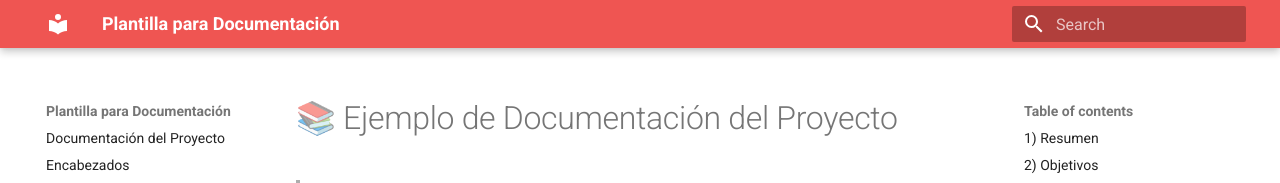
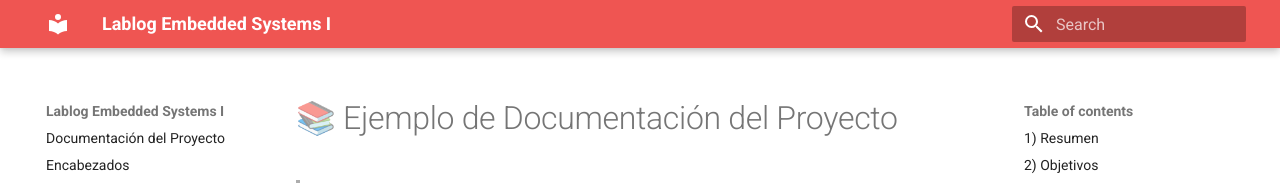
Before and after one commit to and070406/ANDREAS_EMBEDDED1, an MkDocs documentation site: the page built from docs/ejemplo.md, in a window 1280 px wide. Shown: the top 183 px of the page. Built offline with MkDocs 1.6.1 and Material for MkDocs 9.7.7, drawn with Linux system fonts in a browser that asks for light colours.

Commit message:
Change name

```diff
--- a/mkdocs.yml
+++ b/mkdocs.yml
@@ -1,4 +1,4 @@
-site_name: Plantilla para Documentación
+site_name: Lablog Embedded Systems I
 markdown_extensions:
   - pymdownx.highlight:
       anchor_linenums: true
```
Also changed, not shown: docs/index.md (+1 -1 lines).
